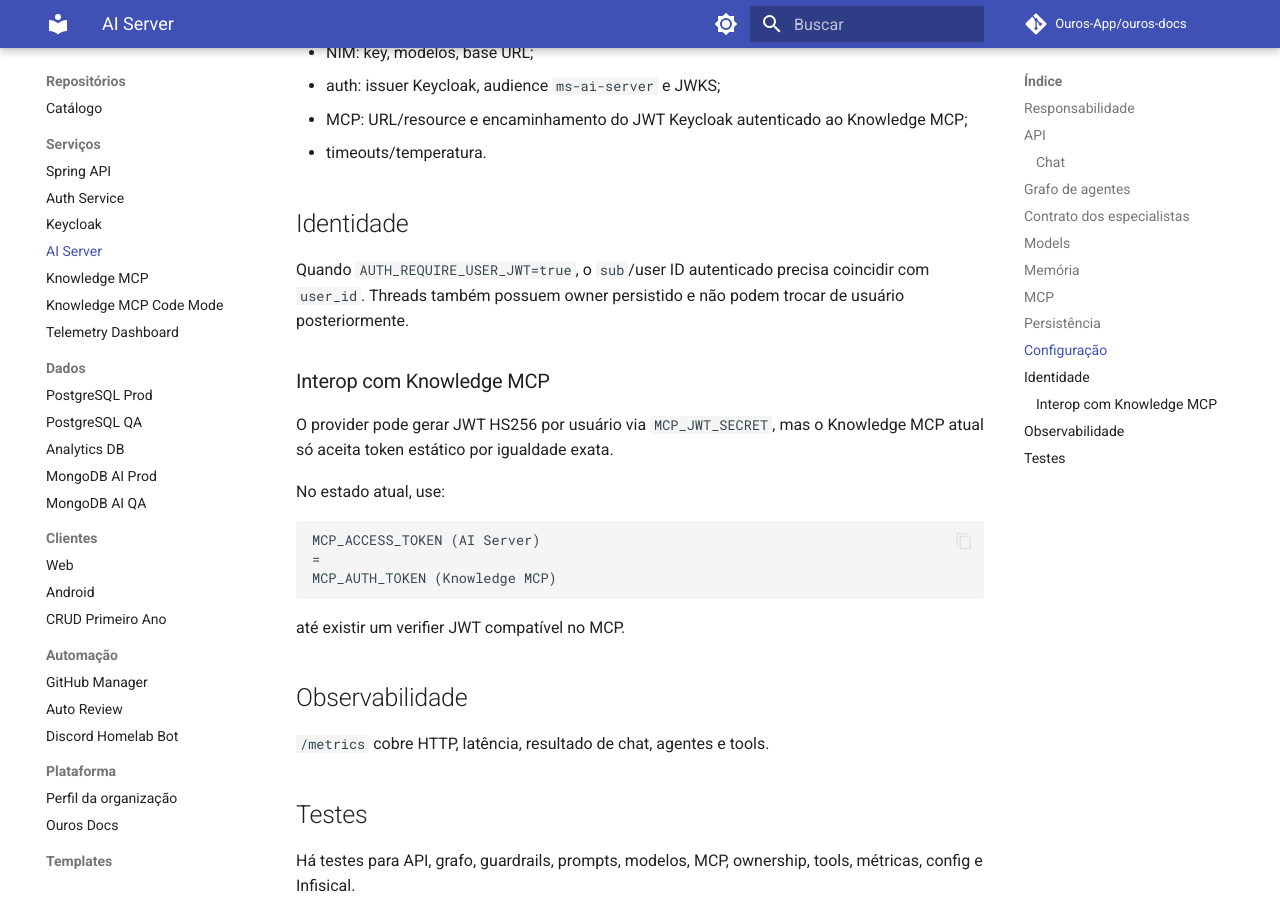
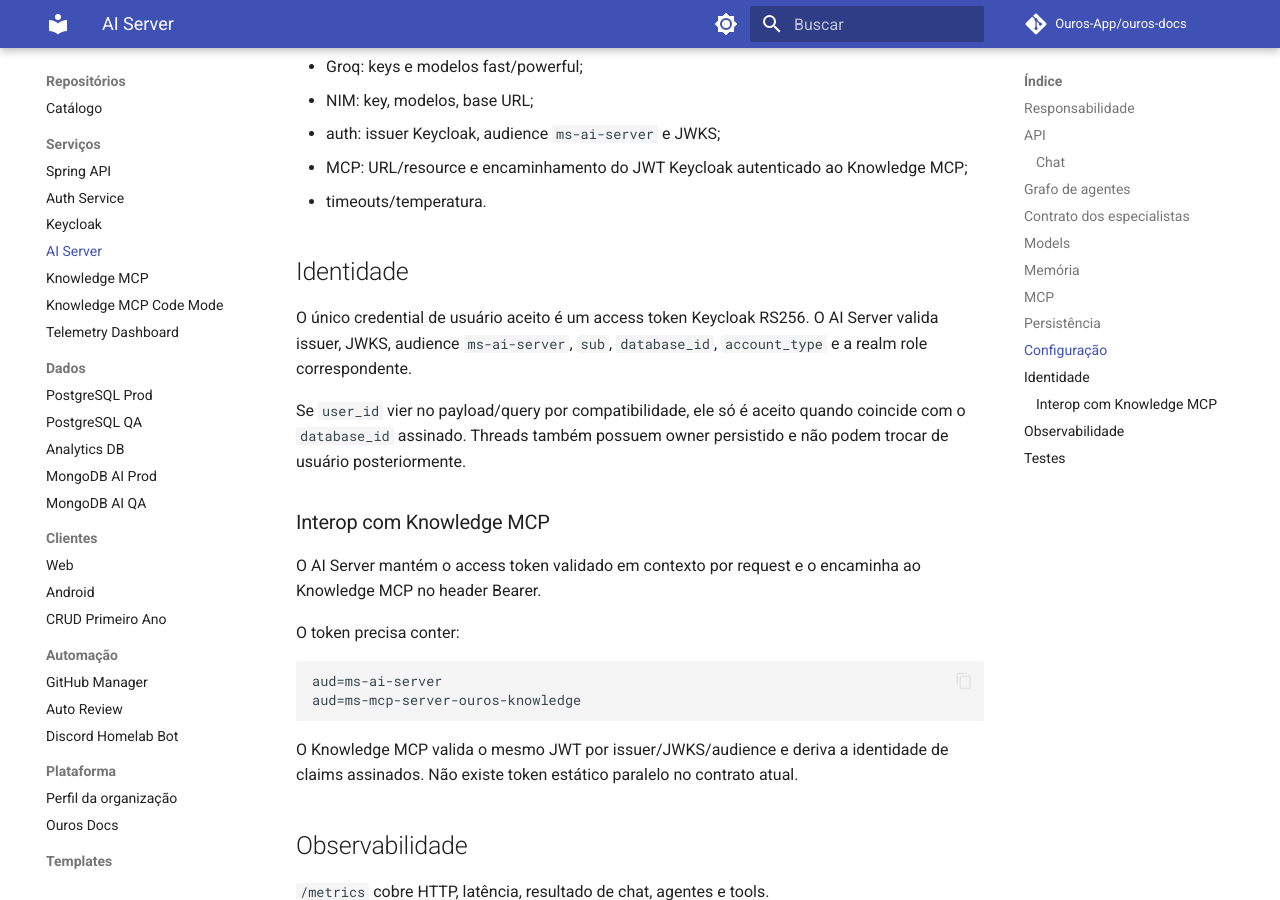
Before and after one commit to Ouros-App/ouros-docs, an MkDocs documentation site: the page built from docs/repositories/services/ms-ai-server.md, in a window 1280 px wide and 900 px high, scrolled down 3704 px. Built offline with MkDocs 1.6.1 and Material for MkDocs 9.7.7, drawn with Linux system fonts in a browser that asks for light colours; comment, search, counter and statistics services are not loaded; some of the changed text lies outside the part shown.

Commit message:
docs: align AI Server auth and MCP delegation

````diff
--- a/docs/repositories/services/ms-ai-server.md
+++ b/docs/repositories/services/ms-ai-server.md
@@ -12,11 +12,11 @@
 
 | Método | Rota | Autenticação |
 | --- | --- | --- |
-| GET | `/` | Bearer |
-| GET | `/health` | Bearer |
-| GET | `/metrics` | Bearer |
-| POST | `/v1/chat` | Bearer/JWT conforme configuração |
-| GET | `/v1/chat/{thread_id}/history` | Bearer/JWT conforme configuração |
+| GET | `/` | JWT Keycloak |
+| GET | `/health` | JWT Keycloak |
+| GET | `/metrics` | JWT Keycloak |
+| POST | `/v1/chat` | JWT Keycloak |
+| GET | `/v1/chat/{thread_id}/history` | JWT Keycloak |
 
 Swagger/ReDoc/OpenAPI permanecem públicos.
 
@@ -26,15 +26,16 @@
 
 ```json
 {
-  "user_id": "6",
   "message": "Como está meu consumo de energia?",
   "thread_id": "opcional"
 }
 ```
 
+`user_id` ainda pode ser enviado por compatibilidade, mas deve coincidir com o `database_id` assinado no JWT. O backend deriva a identidade do token.
+
 Limites do schema:
 
-- `user_id`: 1..128 chars;
+- `user_id`: opcional, 1..128 chars e precisa coincidir com o JWT;
 - `message`: 1..8000;
 - `thread_id`: 1..128; UUID automático quando omitido.
 
@@ -137,21 +138,22 @@
 
 ## Identidade
 
-Quando `AUTH_REQUIRE_USER_JWT=true`, o `sub`/user ID autenticado precisa coincidir com `user_id`. Threads também possuem owner persistido e não podem trocar de usuário posteriormente.
+O único credential de usuário aceito é um access token Keycloak RS256. O AI Server valida issuer, JWKS, audience `ms-ai-server`, `sub`, `database_id`, `account_type` e a realm role correspondente.
+
+Se `user_id` vier no payload/query por compatibilidade, ele só é aceito quando coincide com o `database_id` assinado. Threads também possuem owner persistido e não podem trocar de usuário posteriormente.
 
 ### Interop com Knowledge MCP
 
-O provider pode gerar JWT HS256 por usuário via `MCP_JWT_SECRET`, mas o Knowledge MCP atual só aceita token estático por igualdade exata.
+O AI Server mantém o access token validado em contexto por request e o encaminha ao Knowledge MCP no header Bearer.
 
-No estado atual, use:
+O token precisa conter:
 
 ```text
-MCP_ACCESS_TOKEN (AI Server)
-=
-MCP_AUTH_TOKEN (Knowledge MCP)
+aud=ms-ai-server
+aud=ms-mcp-server-ouros-knowledge
 ```
 
-até existir um verifier JWT compatível no MCP.
+O Knowledge MCP valida o mesmo JWT por issuer/JWKS/audience e deriva a identidade de claims assinados. Não existe token estático paralelo no contrato atual.
 
 ## Observabilidade
 
````
